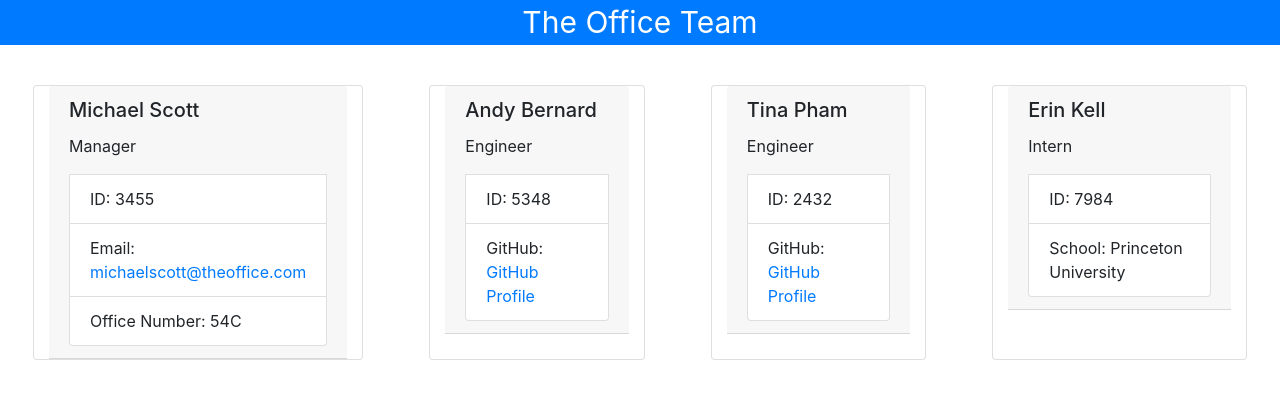
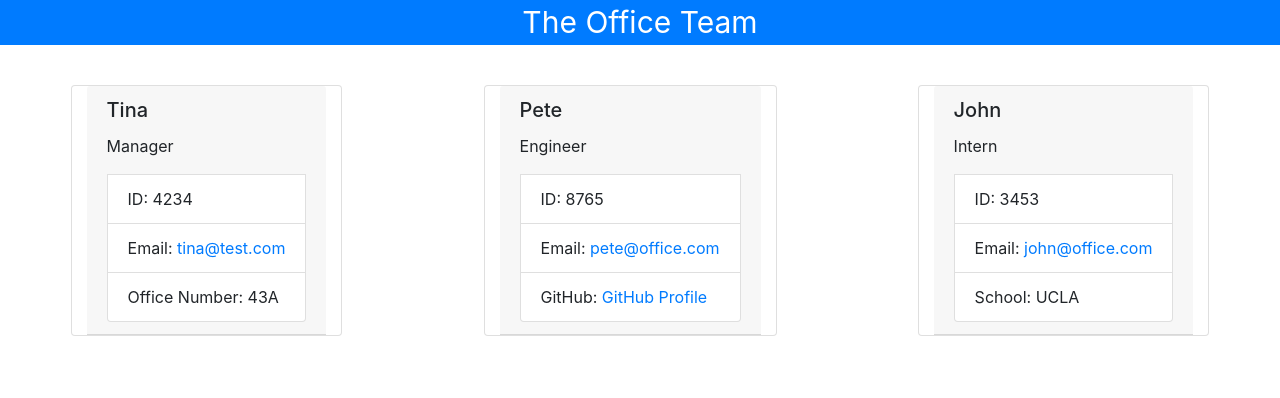
Before and after one commit to tpham912/Team-Profile-Generator, a website: page index.html in a window 1280 px wide. Drawn offline with nearby package versions, Linux system fonts and the light colour scheme.

Commit message:
got bootstrap working

```diff
--- a/generateHTML.js
+++ b/generateHTML.js
@@ -12,8 +12,8 @@ const generateHTML = (response) =>
 </head>
 
 <body>
-  <header class="bg-primary text-white text-xl-center" class="header">The Office Team</header>
-  <div class="d-flex justify-content-around">
+  <header class="bg-primary text-white text-center" class="header">The Office Team</header>
+  <div class="d-flex flex-wrap justify-content-around">
 ${addEmployees(response)}
 
   </div>
@@ -50,6 +50,7 @@ function addEmployees (response){
               <h5 class="card-title">${employee.getName()}</h5>
               <p class="card-text">${employee.getRole()}</p>
               <p class="list-group-item">ID: ${employee.getID()}</p>
+              <p class="list-group-item">Email: <a href='mailto:${employee.getEmail()}'>${employee.getEmail()}</a></p>
               <p class="list-group-item">GitHub: <a href='https://www.github.com/${employee.getGitHub()}'>GitHub Profile</a></p>
             </div>
           </div>
@@ -64,6 +65,7 @@ function addEmployees (response){
                 <h5 class="card-title">${employee.getName()}</h5>
                 <p class="card-text">${employee.getRole()}</p>
                 <p class="list-group-item">ID: ${employee.getID()}</p>
+                <p class="list-group-item">Email: <a href='mailto:${employee.getEmail()}'>${employee.getEmail()}</a></p>
                 <p class="list-group-item">School: ${employee.getSchool()}</p>
               </div>
             </div>
--- a/index.html
+++ b/index.html
@@ -12,16 +12,16 @@
 
 <body>
   <header class="bg-primary text-white text-xl-center" class="header">The Office Team</header>
-  <div class="d-flex justify-content-around">
+  <div class="d-flex flex-wrap justify-content-around">
 
         <div class="row">
           <div class="card col mx-5">
             <div class="card-header">
-              <h5 class="card-title">Michael Scott</h5>
+              <h5 class="card-title">Tina</h5>
               <p class="card-text">Manager</p>
-              <p class="list-group-item">ID: 3455</p>
-              <p class="list-group-item">Email: <a href='mailto:michaelscott@theoffice.com'>michaelscott@theoffice.com</a></p>
-              <p class="list-group-item">Office Number: 54C</p>
+              <p class="list-group-item">ID: 4234</p>
+              <p class="list-group-item">Email: <a href='mailto:tina@test.com'>tina@test.com</a></p>
+              <p class="list-group-item">Office Number: 43A</p>
             </div>
           </div>
         </div>
@@ -29,21 +29,11 @@
         <div class="row">
           <div class="card col mx-5">
             <div class="card-header">
-              <h5 class="card-title">Andy Bernard</h5>
+              <h5 class="card-title">Pete</h5>
               <p class="card-text">Engineer</p>
-              <p class="list-group-item">ID: 5348</p>
-              <p class="list-group-item">GitHub: <a href='https://www.github.com/andybern'>GitHub Profile</a></p>
-            </div>
-          </div>
-        </div>
-
-        <div class="row">
-          <div class="card col mx-5">
-            <div class="card-header">
-              <h5 class="card-title">Tina Pham</h5>
-              <p class="card-text">Engineer</p>
-              <p class="list-group-item">ID: 2432</p>
-              <p class="list-group-item">GitHub: <a href='https://www.github.com/tpham912'>GitHub Profile</a></p>
+              <p class="list-group-item">ID: 8765</p>
+              <p class="list-group-item">Email: <a href='mailto:pete@office.com'>pete@office.com</a></p>
+              <p class="list-group-item">GitHub: <a href='https://www.github.com/pete838'>GitHub Profile</a></p>
             </div>
           </div>
         </div>
@@ -51,10 +41,11 @@
           <div class="row">
             <div class="card col mx-5">
               <div class="card-header">
-                <h5 class="card-title">Erin Kell</h5>
+                <h5 class="card-title">John</h5>
                 <p class="card-text">Intern</p>
-                <p class="list-group-item">ID: 7984</p>
-                <p class="list-group-item">School: Princeton University</p>
+                <p class="list-group-item">ID: 3453</p>
+                <p class="list-group-item">Email: <a href='mailto:john@office.com'>john@office.com</a></p>
+                <p class="list-group-item">School: UCLA</p>
               </div>
             </div>
           </div>
--- a/style.css
+++ b/style.css
@@ -7,3 +7,7 @@
 .card {
     margin-bottom: 20px;
 }
+
+.card-header {
+    height: 100%;
+}
```
